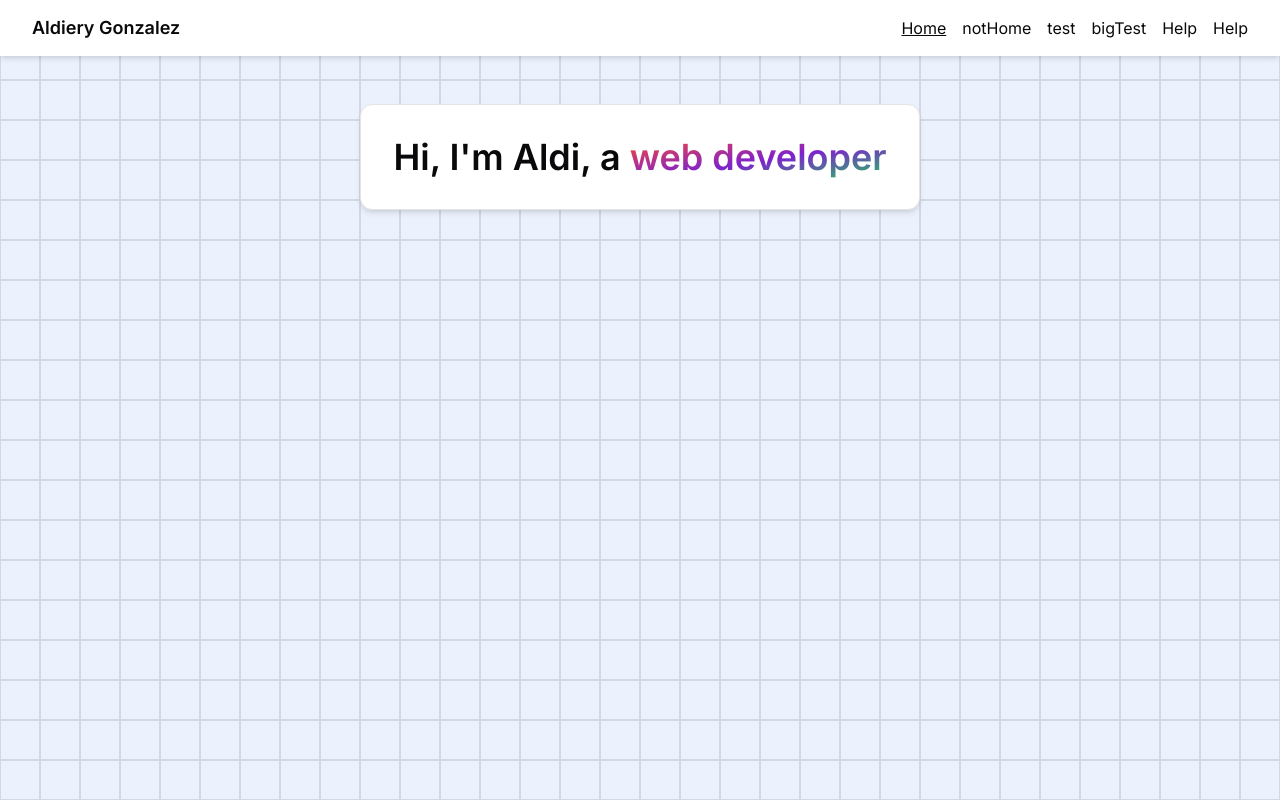
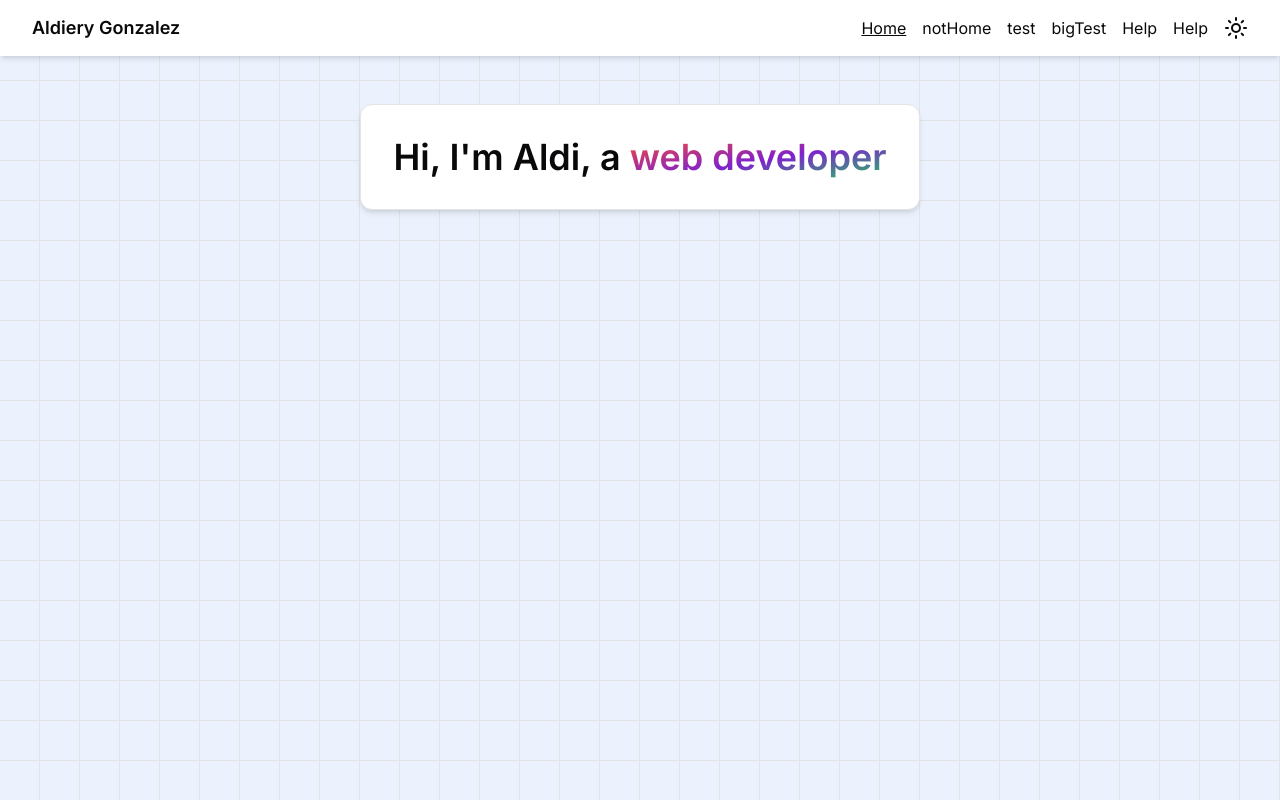
Before and after one commit to CS-396-Full-Stack-Software-Eng/project-1-personal-portfolio-AldieryGonzalez, a Next.js app: page / in a window 1280 px wide. Built offline with nearby package versions, Linux system fonts and the light colour scheme.

Commit message:
Dark Mode

```diff
--- a/package.json
+++ b/package.json
@@ -12,7 +12,9 @@
     "@radix-ui/react-icons": "^1.3.0",
     "class-variance-authority": "^0.7.0",
     "clsx": "^2.1.0",
+    "lucide-react": "^0.367.0",
     "next": "14.1.4",
+    "next-themes": "^0.3.0",
     "react": "^18",
     "react-dom": "^18",
     "tailwind-merge": "^2.2.2",
--- a/src/app/layout.tsx
+++ b/src/app/layout.tsx
@@ -1,4 +1,5 @@
 import Navbar from '@/components/navbar';
+import { Providers } from '@/providers';
 import type { Metadata } from 'next';
 import { Inter, Poppins } from 'next/font/google';
 import './globals.css';
@@ -20,12 +21,14 @@ export default function RootLayout({
 	children: React.ReactNode;
 }>) {
 	return (
-		<html lang='en'>
+		<html lang='en' suppressHydrationWarning>
 			<body className={inter.className}>
-				<div className='flex min-h-svh flex-col'>
-					<Navbar />
-					<main className='grow p-12'>{children}</main>
-				</div>
+				<Providers>
+					<div className='flex min-h-svh flex-col'>
+						<Navbar />
+						<main className='grow p-12'>{children}</main>
+					</div>
+				</Providers>
 			</body>
 		</html>
 	);
--- a/src/components/grid-bg/index.tsx
+++ b/src/components/grid-bg/index.tsx
@@ -27,13 +27,13 @@ const BackgroundGrid = ({
 	);
 
 	return (
-		<div className='radial-g absolute left-0 top-0 flex max-h-full max-w-full flex-col overflow-hidden'>
+		<div className='absolute left-0 top-0 flex max-h-full max-w-full flex-col overflow-hidden'>
 			{gridArray.map((row, i) => (
 				<div key={i} className='flex'>
 					{row.map((_, j) => (
 						<div
 							key={`${i}_${j}`}
-							className='border border-black/10 bg-blue-500/10 transition-all hover:bg-slate-500'
+							className='border-r border-t bg-blue-500/10 transition-all hover:bg-slate-500'
 							style={{
 								width: blockWidth,
 								height: blockHeight,
--- a/src/components/navbar/index.tsx
+++ b/src/components/navbar/index.tsx
@@ -1,4 +1,5 @@
 import Link from 'next/link';
+import ThemeSwitch from '../theme-switch';
 import NavLink from './atoms/navlink';
 
 const Navbar = () => {
@@ -22,6 +23,7 @@ const Navbar = () => {
 						Help
 					</Link>
 				</nav>
+				<ThemeSwitch />
 			</div>
 		</header>
 	);
--- /dev/null
+++ b/src/components/theme-switch/index.tsx
@@ -0,0 +1,23 @@
+'use client';
+
+import { Moon, Sun, SunMoon } from 'lucide-react';
+import { useTheme } from 'next-themes';
+import Image from 'next/image';
+import { useEffect, useState } from 'react';
+
+export default function ThemeSwitch() {
+	const [mounted, setMounted] = useState(false);
+	const { setTheme, resolvedTheme } = useTheme();
+
+	useEffect(() => setMounted(true), []);
+
+	if (!mounted) return <SunMoon />;
+
+	if (resolvedTheme === 'dark') {
+		return <Moon onClick={() => setTheme('light')} />;
+	}
+
+	if (resolvedTheme === 'light') {
+		return <Sun onClick={() => setTheme('dark')} />;
+	}
+}
--- /dev/null
+++ b/src/contexts/theme-context.tsx
@@ -0,0 +1,27 @@
+import { createContext, useState } from 'react';
+
+type ThemeProviderProps = {
+	children: React.ReactNode;
+};
+export const ThemeContext = createContext({});
+
+export function ThemeProvider({ children, ...props }: ThemeProviderProps) {
+	const [mode, setMode] = useState<'dark' | 'light'>('dark');
+	const toggleMode = () => {
+		setMode((prev) => {
+			if (prev == 'dark') return 'light';
+			return 'dark';
+		});
+	};
+	const setTheme = (themeMode: typeof mode) => {
+		setMode(themeMode);
+	};
+	const value = {
+		mode,
+		setTheme,
+		toggleMode,
+	};
+	return (
+		<ThemeContext.Provider value={value}>{children}</ThemeContext.Provider>
+	);
+}
--- /dev/null
+++ b/src/hooks/useTheme.ts
@@ -0,0 +1,6 @@
+import { ThemeContext } from '@/contexts/theme-context';
+import { useContext } from 'react';
+
+export const useTheme = () => {
+	return useContext(ThemeContext);
+};
--- /dev/null
+++ b/src/providers/index.tsx
@@ -0,0 +1,11 @@
+'use client';
+
+import { ThemeProvider } from 'next-themes';
+
+export function Providers({ children }: { children: React.ReactNode }) {
+	return (
+		<ThemeProvider attribute='class' defaultTheme='system' enableSystem>
+			{children}
+		</ThemeProvider>
+	);
+}
--- a/tailwind.config.ts
+++ b/tailwind.config.ts
@@ -1,80 +1,75 @@
-import type { Config } from "tailwindcss"
+import type { Config } from 'tailwindcss';
 
 const config = {
-  darkMode: ["class"],
-  content: [
-    './pages/**/*.{ts,tsx}',
-    './components/**/*.{ts,tsx}',
-    './app/**/*.{ts,tsx}',
-    './src/**/*.{ts,tsx}',
-	],
-  prefix: "",
+	darkMode: 'class',
+	content: ['./src/**/*.{js,ts,jsx,tsx,mdx}'],
+	prefix: '',
 	theme: {
 		container: {
 			center: true,
-      padding: "2rem",
+			padding: '2rem',
 			screens: {
-        "2xl": "1400px",
+				'2xl': '1400px',
 			},
 		},
 		extend: {
 			colors: {
-        border: "hsl(var(--border))",
-        input: "hsl(var(--input))",
-        ring: "hsl(var(--ring))",
-        background: "hsl(var(--background))",
-        foreground: "hsl(var(--foreground))",
+				border: 'hsl(var(--border))',
+				input: 'hsl(var(--input))',
+				ring: 'hsl(var(--ring))',
+				background: 'hsl(var(--background))',
+				foreground: 'hsl(var(--foreground))',
 				primary: {
-          DEFAULT: "hsl(var(--primary))",
-          foreground: "hsl(var(--primary-foreground))",
+					DEFAULT: 'hsl(var(--primary))',
+					foreground: 'hsl(var(--primary-foreground))',
 				},
 				secondary: {
-          DEFAULT: "hsl(var(--secondary))",
-          foreground: "hsl(var(--secondary-foreground))",
+					DEFAULT: 'hsl(var(--secondary))',
+					foreground: 'hsl(var(--secondary-foreground))',
 				},
 				destructive: {
-          DEFAULT: "hsl(var(--destructive))",
-          foreground: "hsl(var(--destructive-foreground))",
+					DEFAULT: 'hsl(var(--destructive))',
+					foreground: 'hsl(var(--destructive-foreground))',
 				},
 				muted: {
-          DEFAULT: "hsl(var(--muted))",
-          foreground: "hsl(var(--muted-foreground))",
+					DEFAULT: 'hsl(var(--muted))',
+					foreground: 'hsl(var(--muted-foreground))',
 				},
 				accent: {
-          DEFAULT: "hsl(var(--accent))",
-          foreground: "hsl(var(--accent-foreground))",
+					DEFAULT: 'hsl(var(--accent))',
+					foreground: 'hsl(var(--accent-foreground))',
 				},
 				popover: {
-          DEFAULT: "hsl(var(--popover))",
-          foreground: "hsl(var(--popover-foreground))",
+					DEFAULT: 'hsl(var(--popover))',
+					foreground: 'hsl(var(--popover-foreground))',
 				},
 				card: {
-          DEFAULT: "hsl(var(--card))",
-          foreground: "hsl(var(--card-foreground))",
+					DEFAULT: 'hsl(var(--card))',
+					foreground: 'hsl(var(--card-foreground))',
 				},
 			},
 			borderRadius: {
-        lg: "var(--radius)",
-        md: "calc(var(--radius) - 2px)",
-        sm: "calc(var(--radius) - 4px)",
+				lg: 'var(--radius)',
+				md: 'calc(var(--radius) - 2px)',
+				sm: 'calc(var(--radius) - 4px)',
 			},
 			keyframes: {
-        "accordion-down": {
-          from: { height: "0" },
-          to: { height: "var(--radix-accordion-content-height)" },
+				'accordion-down': {
+					from: { height: '0' },
+					to: { height: 'var(--radix-accordion-content-height)' },
 				},
-        "accordion-up": {
-          from: { height: "var(--radix-accordion-content-height)" },
-          to: { height: "0" },
+				'accordion-up': {
+					from: { height: 'var(--radix-accordion-content-height)' },
+					to: { height: '0' },
 				},
 			},
 			animation: {
-        "accordion-down": "accordion-down 0.2s ease-out",
-        "accordion-up": "accordion-up 0.2s ease-out",
+				'accordion-down': 'accordion-down 0.2s ease-out',
+				'accordion-up': 'accordion-up 0.2s ease-out',
 			},
 		},
 	},
-  plugins: [require("tailwindcss-animate")],
-} satisfies Config
+	plugins: [require('tailwindcss-animate')],
+} satisfies Config;
 
-export default config
+export default config;
```
Also changed, not shown: 1 other file (tests, documents, lock files or other folders). Lines whose indentation alone changed are shown as unchanged.
